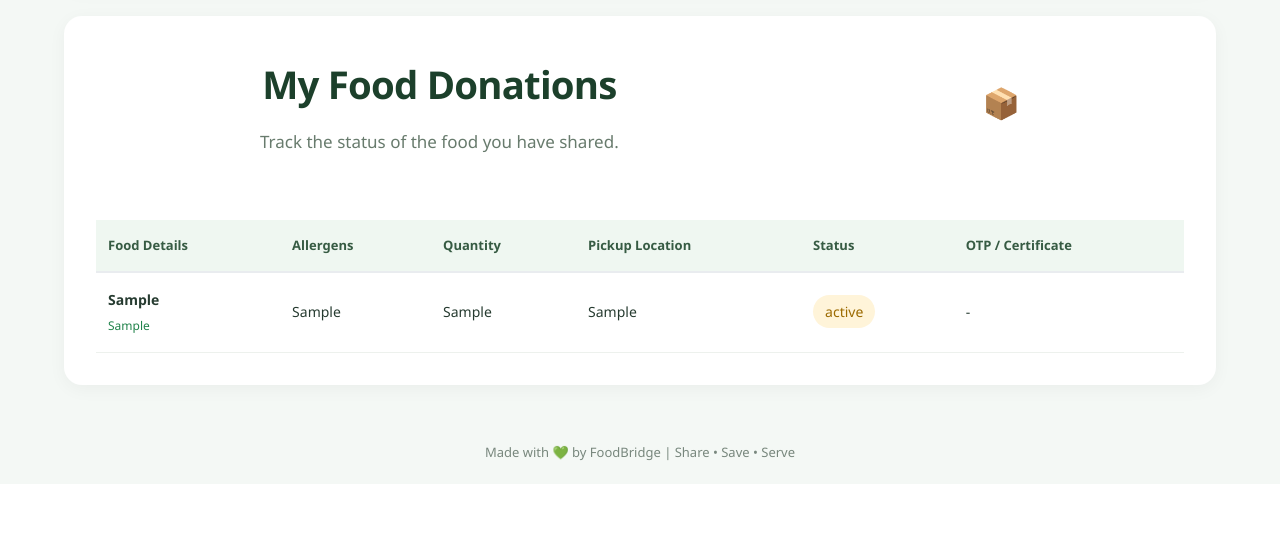
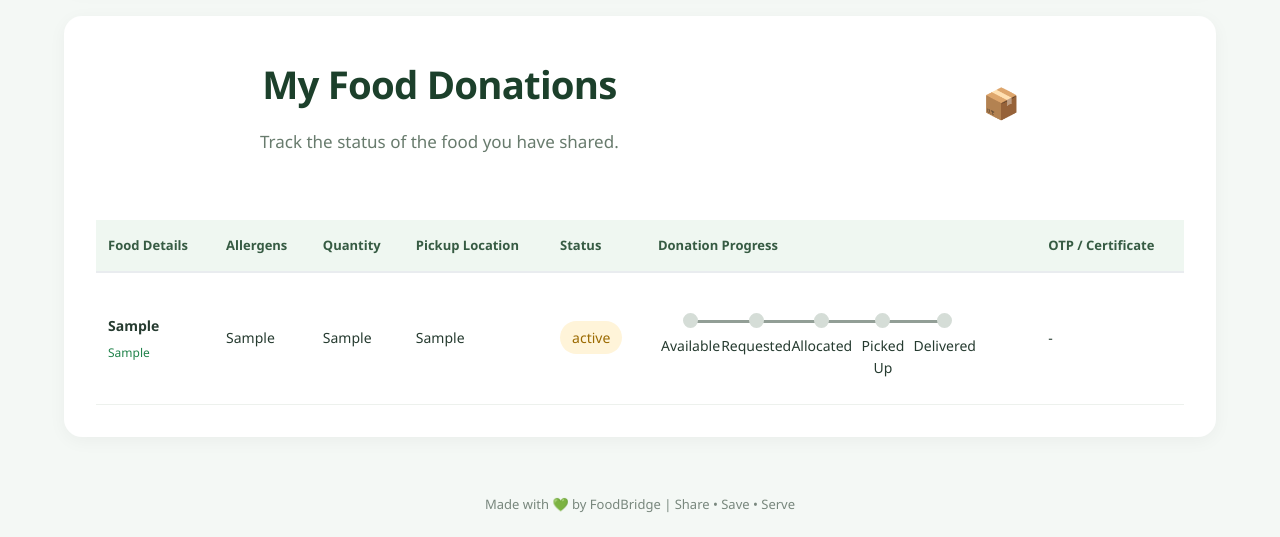
Before and after one commit to diyakulshrestha/FoodBridge, a Spring Boot app: page /donor/dashboard in a window 1280 px wide. Shown: the part 1047-1584 px from the top of the page. Before the commit the page ends 1508 px from the top, so only its background shows below. Run offline with Spring Boot 4, Linux system fonts and the light colour scheme; the visitor is signed in with stand-in values (Sample User, id 1); tables that the repository leaves empty hold one stand-in row (values such as "Sample post"); some of the project's set-up classes (security, data sources, template engines, error pages and the like) are left out, and stand-ins take their place.

Commit message:
Add donor and NGO reward points and donation timeline

```diff
--- a/src/main/java/com/project/foodwaste/controller/WorkflowController.java
+++ b/src/main/java/com/project/foodwaste/controller/WorkflowController.java
@@ -329,13 +329,20 @@ public String adminDashboard(Model model) {
         return "redirect:/volunteer/dashboard";
     }
 
+
 	@PostMapping("/volunteer/verify-delivery/{id}")
 	public String verifyDelivery(@PathVariable Long id, @RequestParam String otp, RedirectAttributes redirectAttributes) {
 	    FoodDonation donation = donationRepository.findById(id).orElseThrow();
+
 	    if (donation.getDeliveryOtp() != null && donation.getDeliveryOtp().equals(otp.trim())) {
+
+	        // Award points only once
+	        if (!"DELIVERED".equals(donation.getStatus())) {
+
 	            donation.setStatus("DELIVERED");
 	            donationRepository.save(donation);
 
+	            // Volunteer points (existing logic)
 	            User volunteer = donation.getVolunteer();
 	            if (volunteer != null) {
 	                int earned = 50;
@@ -344,13 +351,33 @@ public String adminDashboard(Model model) {
 	                }
 	                volunteer.setPoints(volunteer.getPoints() + earned);
 	                userRepository.save(volunteer);
-                redirectAttributes.addFlashAttribute("successMsg", "Delivery OTP verified! You earned +" + earned + " Rescue Points!");
+	            }
+
+	            // Donor reward: +10 points
+	            User donor = donation.getDonor();
+	            if (donor != null) {
+	                donor.setPoints(donor.getPoints() + 10);
+	                userRepository.save(donor);
+	            }
+
+	            // NGO reward: +10 points
+	            User ngo = donation.getNgo();
+	            if (ngo != null) {
+	                ngo.setPoints(ngo.getPoints() + 10);
+	                userRepository.save(ngo);
+	            }
+
+	            redirectAttributes.addFlashAttribute("successMsg", "Delivery completed! Donor +10, NGO +10 and Volunteer reward points awarded!");
+
 	        } else {
-                redirectAttributes.addFlashAttribute("successMsg", "Delivery OTP verified! Order completed.");
+	            redirectAttributes.addFlashAttribute("successMsg", "This delivery was already completed. Points were not awarded again.");
 	        }
+
 	    } else {
 	        redirectAttributes.addFlashAttribute("errorMsg", "Invalid Delivery OTP! Please ask the NGO for the 4-digit code.");
 	    }
+
 	    return "redirect:/volunteer/dashboard";
 	}
+
 }
--- a/src/main/resources/templates/donor-dashboard.html
+++ b/src/main/resources/templates/donor-dashboard.html
@@ -133,6 +133,7 @@
                             <th>Quantity</th>
                             <th>Pickup Location</th>
                             <th>Status</th>
+                            <th>Donation Progress</th>
                             <th>OTP / Certificate</th>
                         </tr>
                     </thead>
@@ -150,9 +151,45 @@
                             <td th:text="${d.pickupLocation}">Address</td>
 
                             <td>
-                                <span class="status-label"
-                                      th:text="${d.status}">PENDING</span>
-                            </td>
+    <span class="status-label"
+          th:text="${d.status}">PENDING</span>
+</td>
+
+<td>
+    <div class="donation-timeline">
+
+        <div class="timeline-step"
+             th:classappend="${d.status == 'AVAILABLE' or d.status == 'REQUESTED' or d.status == 'ALLOCATED' or d.status == 'PICKED_UP' or d.status == 'DELIVERED' ? 'done' : ''}">
+            <div class="timeline-dot"></div>
+            <span class="timeline-label">Available</span>
+        </div>
+
+        <div class="timeline-step"
+             th:classappend="${d.status == 'REQUESTED' or d.status == 'ALLOCATED' or d.status == 'PICKED_UP' or d.status == 'DELIVERED' ? 'done' : ''}">
+            <div class="timeline-dot"></div>
+            <span class="timeline-label">Requested</span>
+        </div>
+
+        <div class="timeline-step"
+             th:classappend="${d.status == 'ALLOCATED' or d.status == 'PICKED_UP' or d.status == 'DELIVERED' ? 'done' : ''}">
+            <div class="timeline-dot"></div>
+            <span class="timeline-label">Allocated</span>
+        </div>
+
+        <div class="timeline-step"
+             th:classappend="${d.status == 'PICKED_UP' or d.status == 'DELIVERED' ? 'done' : ''}">
+            <div class="timeline-dot"></div>
+            <span class="timeline-label">Picked Up</span>
+        </div>
+
+        <div class="timeline-step"
+             th:classappend="${d.status == 'DELIVERED' ? 'done' : ''}">
+            <div class="timeline-dot"></div>
+            <span class="timeline-label">Delivered</span>
+        </div>
+
+    </div>
+</td>
 
 
 <td>
```
Lines whose indentation alone changed are shown as unchanged.
